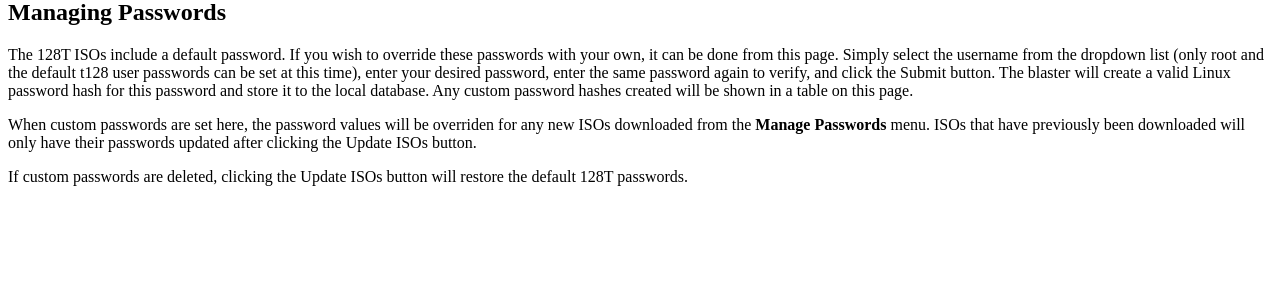
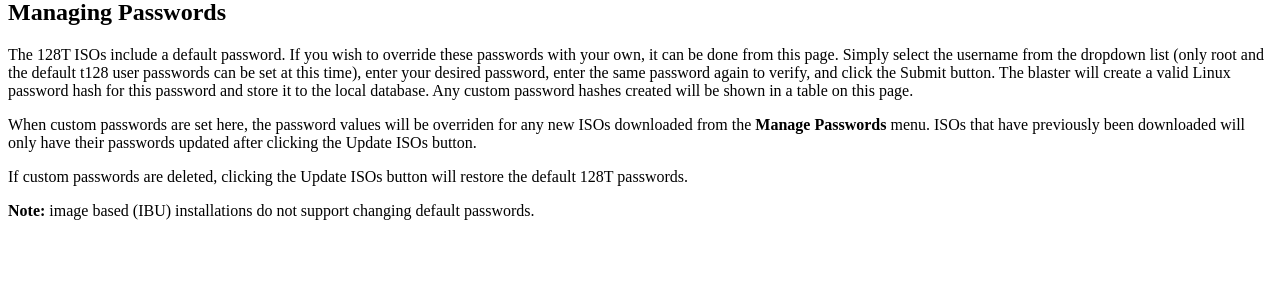
Before and after one commit to 128technology/blaster, a Flask app: page /password/ in a window 1280 px wide. Shown: the part 331-631 px from the top of the page. Run offline with Flask 2, Linux system fonts and the light colour scheme; data that the repository does not hold is empty; parts of the project's set-up code (start-up, migrations or seed data) failed here and were passed over.

Commit message:
Add blurb about passwords not taking effect on IBU ISOs

```diff
--- a/webapp/blaster/templates/passwords_manage.html
+++ b/webapp/blaster/templates/passwords_manage.html
@@ -48,5 +48,6 @@
   <P>The 128T ISOs include a default password. If you wish to override these passwords with your own, it can be done from this page. Simply select the username from the dropdown list (only root and the default t128 user passwords can be set at this time), enter your desired password, enter the same password again to verify, and click the Submit button. The blaster will create a valid Linux password hash for this password and store it to the local database. Any custom password hashes created will be shown in a table on this page.</P>
   <P>When custom passwords are set here, the password values will be overriden for any new ISOs downloaded from the <strong>Manage Passwords</strong> menu. ISOs that have previously been downloaded will only have their passwords updated after clicking the Update ISOs button.</P>
   <P>If custom passwords are deleted, clicking the Update ISOs button will restore the default 128T passwords.</P>
+  <P><strong>Note:</strong> image based (IBU) installations do not support changing default passwords.</P>
 </div>
 {% endblock %}
```
